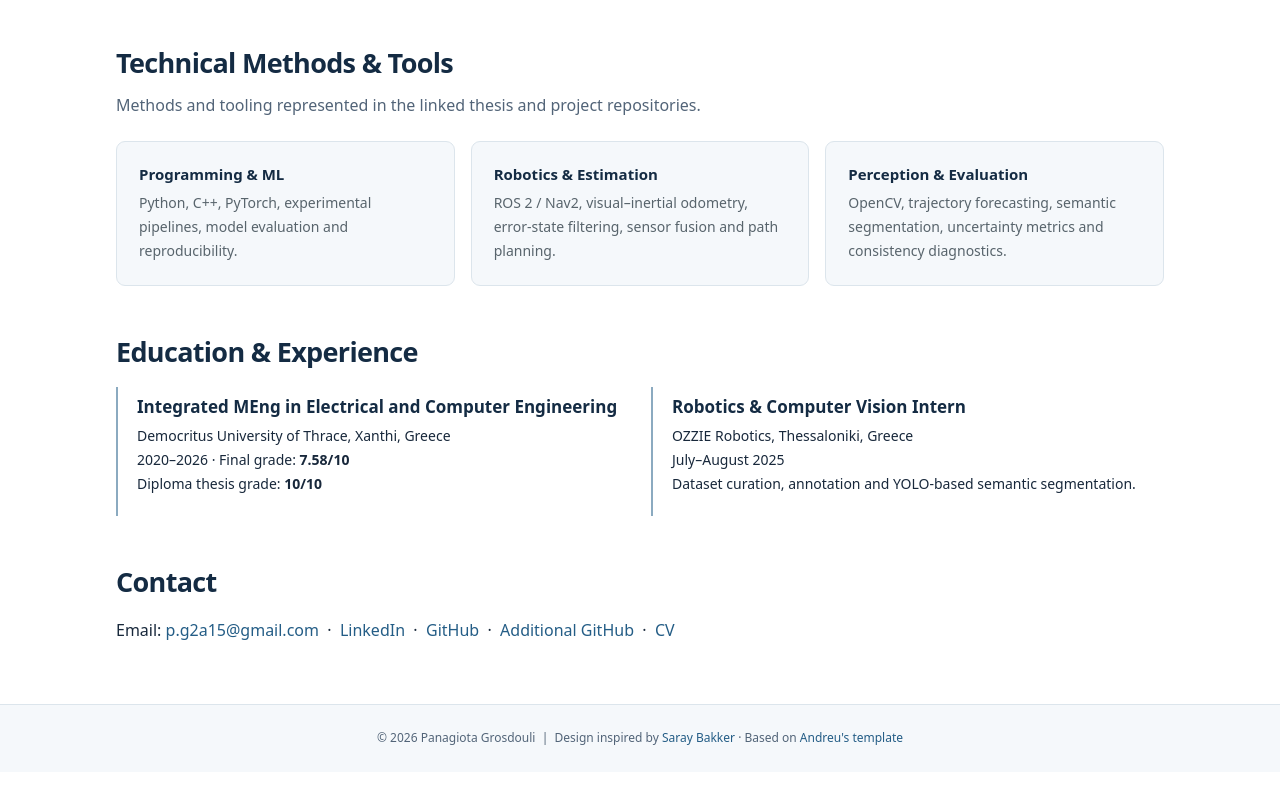
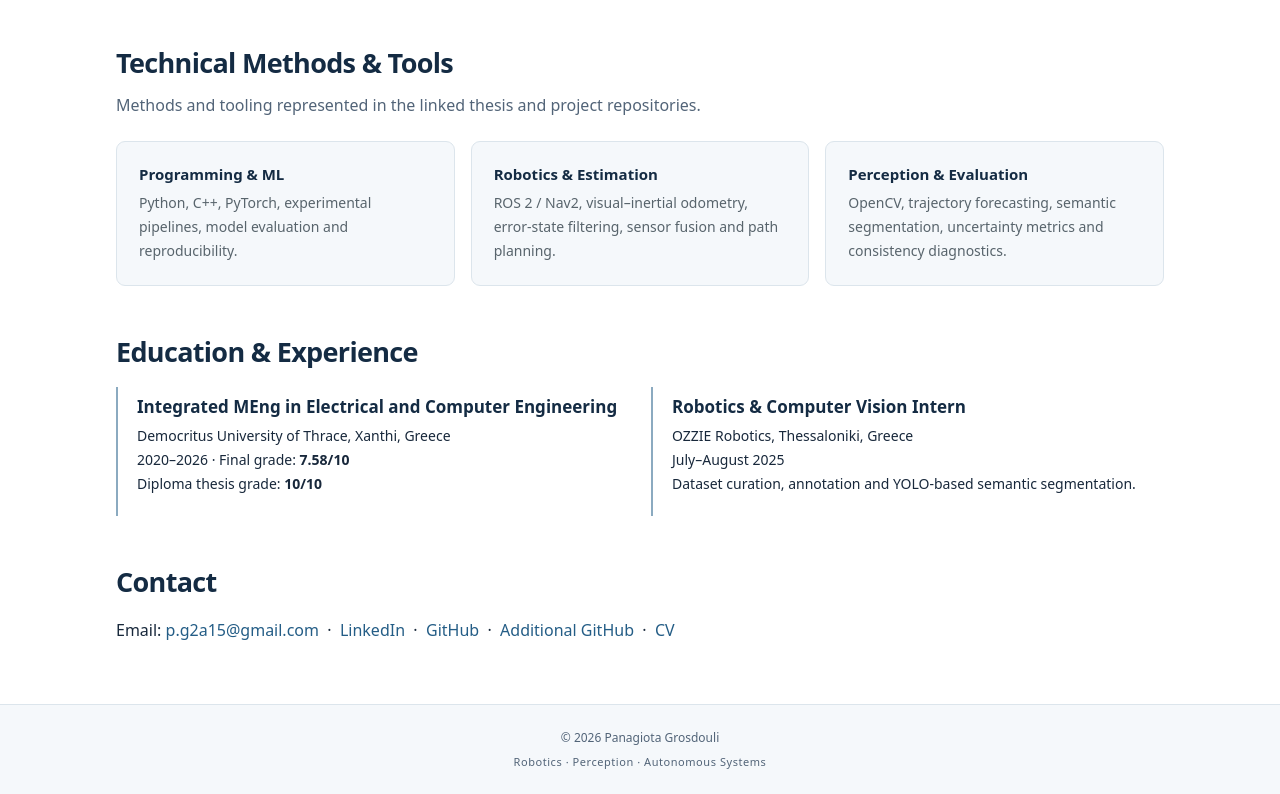
Before and after one commit to panagiotagrosdouli/panagiotagrosdouli.github.io, a plain HTML site: page index.html in a window 1280 px wide. Shown: the part 3124-3918 px from the top of the page. Before the commit the page ends 3896 px from the top, so only its background shows below. Drawn offline with Linux system fonts and the light colour scheme.

Commit message:
Personalize academic website footer

```diff
--- a/index.html
+++ b/index.html
@@ -92,6 +92,6 @@ footer{background:var(--paper);color:#526478}a:focus-visible{outline:2px solid #
 <section id="education" aria-labelledby="education-title"><h2 id="education-title">Education & Experience</h2><div class="details"><div><h3>Integrated MEng in Electrical and Computer Engineering</h3><p>Democritus University of Thrace, Xanthi, Greece<br>2020–2026 · Final grade: <strong>7.58/10</strong><br>Diploma thesis grade: <strong>10/10</strong></p></div><div><h3>Robotics & Computer Vision Intern</h3><p>OZZIE Robotics, Thessaloniki, Greece<br>July–August 2025<br>Dataset curation, annotation and YOLO-based semantic segmentation.</p></div></div></section>
 <section id="contact" aria-labelledby="contact-title"><h2 id="contact-title">Contact</h2><p>Email: <a href="mailto:p.g2a15@gmail.com">p.g2a15@gmail.com</a> &nbsp;·&nbsp; <a href="https://www.linkedin.com/in/panagiota-g-b468b0201/">LinkedIn</a> &nbsp;·&nbsp; <a href="https://github.com/panagiotagrosdouli">GitHub</a> &nbsp;·&nbsp; <a href="https://github.com/PanagiotaGr">Additional GitHub</a> &nbsp;·&nbsp; <a href="https://panagiota-research-portfolio.vercel.app/cv/">CV</a></p></section>
 </main>
-<footer><div class="container">© <span id="year">2026</span> Panagiota Grosdouli &nbsp;|&nbsp; Design inspired by <a href="https://saraybakker1.github.io/">Saray Bakker</a> · Based on <a href="https://github.com/AndreuMatoses/andreumatoses.github.io">Andreu's template</a></div></footer>
+<footer><div class="container">© <span id="year">2026</span> Panagiota Grosdouli<div style="margin-top:4px;font-size:11px;letter-spacing:.05em">Robotics · Perception · Autonomous Systems</div></div></footer>
 <script>document.getElementById('year').textContent=new Date().getFullYear()</script>
 </body></html>
```
